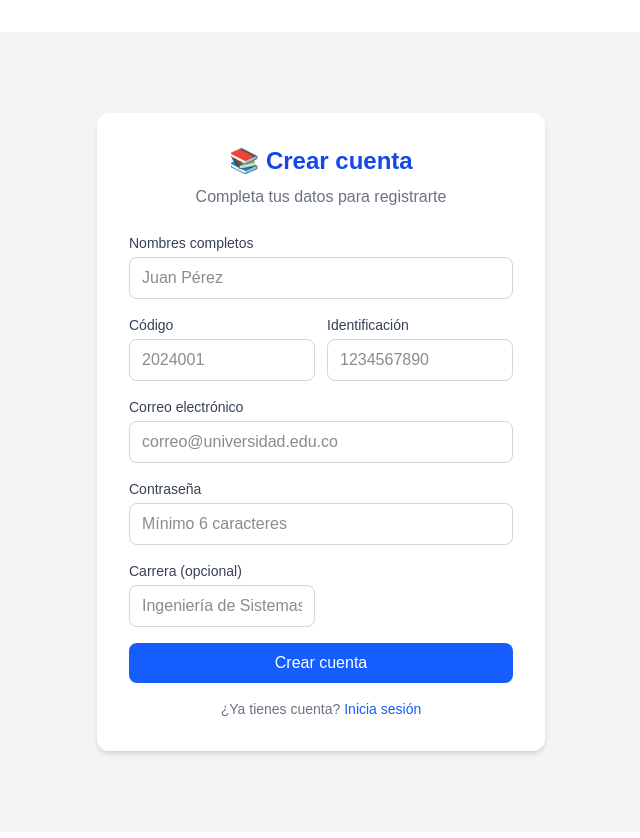
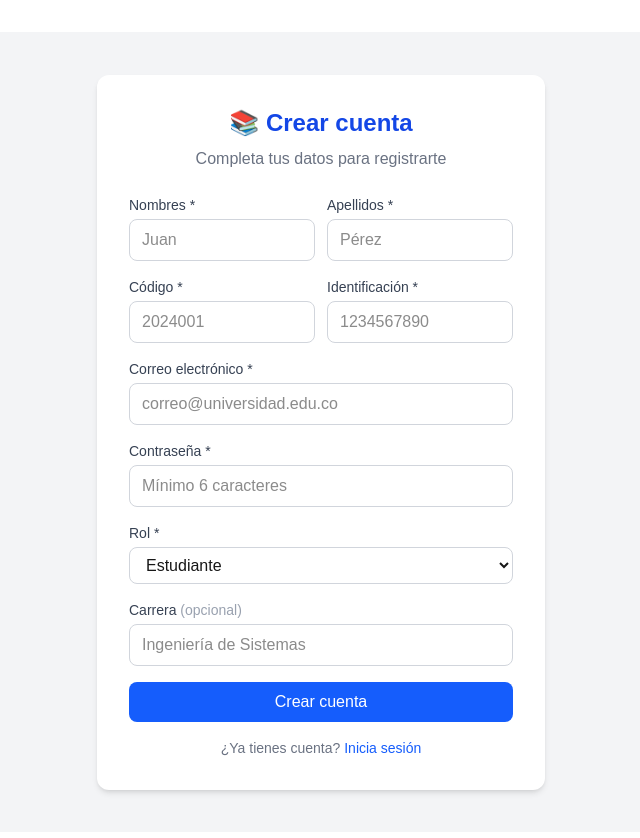
Before and after one commit to camiloaacevedo/biblioteca-universitaria, a Next.js app: page /registro in a window 1280 px wide. Shown: the top 838 px of the page, without its empty margins (319-959 px from the left). Built offline with nearby package versions, Linux system fonts and the light colour scheme; no server answers.

Commit message:
correcion signup

```diff
--- a/app/(auth)/actions.js
+++ b/app/(auth)/actions.js
@@ -21,13 +21,15 @@ export async function loginAction(formData) {
 export async function registroAction(formData) {
   const supabase = await createClient();
 
+  const nombresInput = formData.get('nombres');
+  const apellidos = formData.get('apellidos');
+  const nombres = `${nombresInput} ${apellidos}`;
+  const rol = formData.get('rol') || 'estudiante';
+  const carrera = formData.get('carrera');
   const correo = formData.get('correo');
   const password = formData.get('password');
-  const nombres = formData.get('nombres');
   const codigo = formData.get('codigo');
   const identificacion = formData.get('identificacion');
-  const rol = formData.get('rol');
-  const carrera = formData.get('carrera');
 
   // 1. Crear usuario en Supabase Auth
   const { data: authData, error: authError } = await supabase.auth.signUp({
--- a/app/registro/page.js
+++ b/app/registro/page.js
@@ -35,22 +35,38 @@ export default function RegistroPage() {
         )}
 
         <form onSubmit={handleSubmit} className="space-y-4">
+          <div className="grid grid-cols-2 gap-3">
             <div>
-            <label className="block text-sm font-medium text-gray-700 mb-1">Nombres completos</label>
+              <label className="block text-sm font-medium text-gray-700 mb-1">
+                Nombres *
+              </label>
               <input type="text" name="nombres" required
                 className="w-full border border-gray-300 rounded-lg px-3 py-2 focus:outline-none focus:ring-2 focus:ring-blue-500"
-              placeholder="Juan Pérez" />
+                placeholder="Juan" />
+            </div>
+            <div>
+              <label className="block text-sm font-medium text-gray-700 mb-1">
+                Apellidos *
+              </label>
+              <input type="text" name="apellidos" required
+                className="w-full border border-gray-300 rounded-lg px-3 py-2 focus:outline-none focus:ring-2 focus:ring-blue-500"
+                placeholder="Pérez" />
+            </div>
           </div>
 
           <div className="grid grid-cols-2 gap-3">
             <div>
-              <label className="block text-sm font-medium text-gray-700 mb-1">Código</label>
+              <label className="block text-sm font-medium text-gray-700 mb-1">
+                Código *
+              </label>
               <input type="text" name="codigo" required
                 className="w-full border border-gray-300 rounded-lg px-3 py-2 focus:outline-none focus:ring-2 focus:ring-blue-500"
                 placeholder="2024001" />
             </div>
             <div>
-              <label className="block text-sm font-medium text-gray-700 mb-1">Identificación</label>
+              <label className="block text-sm font-medium text-gray-700 mb-1">
+                Identificación *
+              </label>
               <input type="text" name="identificacion" required
                 className="w-full border border-gray-300 rounded-lg px-3 py-2 focus:outline-none focus:ring-2 focus:ring-blue-500"
                 placeholder="1234567890" />
@@ -58,26 +74,41 @@ export default function RegistroPage() {
           </div>
 
           <div>
-            <label className="block text-sm font-medium text-gray-700 mb-1">Correo electrónico</label>
+            <label className="block text-sm font-medium text-gray-700 mb-1">
+              Correo electrónico *
+            </label>
             <input type="email" name="correo" required
               className="w-full border border-gray-300 rounded-lg px-3 py-2 focus:outline-none focus:ring-2 focus:ring-blue-500"
               placeholder="correo@universidad.edu.co" />
           </div>
 
           <div>
-            <label className="block text-sm font-medium text-gray-700 mb-1">Contraseña</label>
+            <label className="block text-sm font-medium text-gray-700 mb-1">
+              Contraseña *
+            </label>
             <input type="password" name="password" required minLength={6}
               className="w-full border border-gray-300 rounded-lg px-3 py-2 focus:outline-none focus:ring-2 focus:ring-blue-500"
               placeholder="Mínimo 6 caracteres" />
           </div>
 
-          <div className="grid grid-cols-2 gap-3">
           <div>
-              <label className="block text-sm font-medium text-gray-700 mb-1">Carrera (opcional)</label>
+            <label className="block text-sm font-medium text-gray-700 mb-1">
+              Rol *
+            </label>
+            <select name="rol" required defaultValue="estudiante"
+              className="w-full border border-gray-300 rounded-lg px-3 py-2 focus:outline-none focus:ring-2 focus:ring-blue-500">
+              <option value="estudiante">Estudiante</option>
+              <option value="docente">Docente</option>
+            </select>
+          </div>
+
+          <div>
+            <label className="block text-sm font-medium text-gray-700 mb-1">
+              Carrera <span className="text-gray-400 font-normal">(opcional)</span>
+            </label>
             <input type="text" name="carrera"
               className="w-full border border-gray-300 rounded-lg px-3 py-2 focus:outline-none focus:ring-2 focus:ring-blue-500"
               placeholder="Ingeniería de Sistemas" />
-            </div>
           </div>
 
           <button type="submit" disabled={loading}
```
Lines whose indentation alone changed are shown as unchanged.
